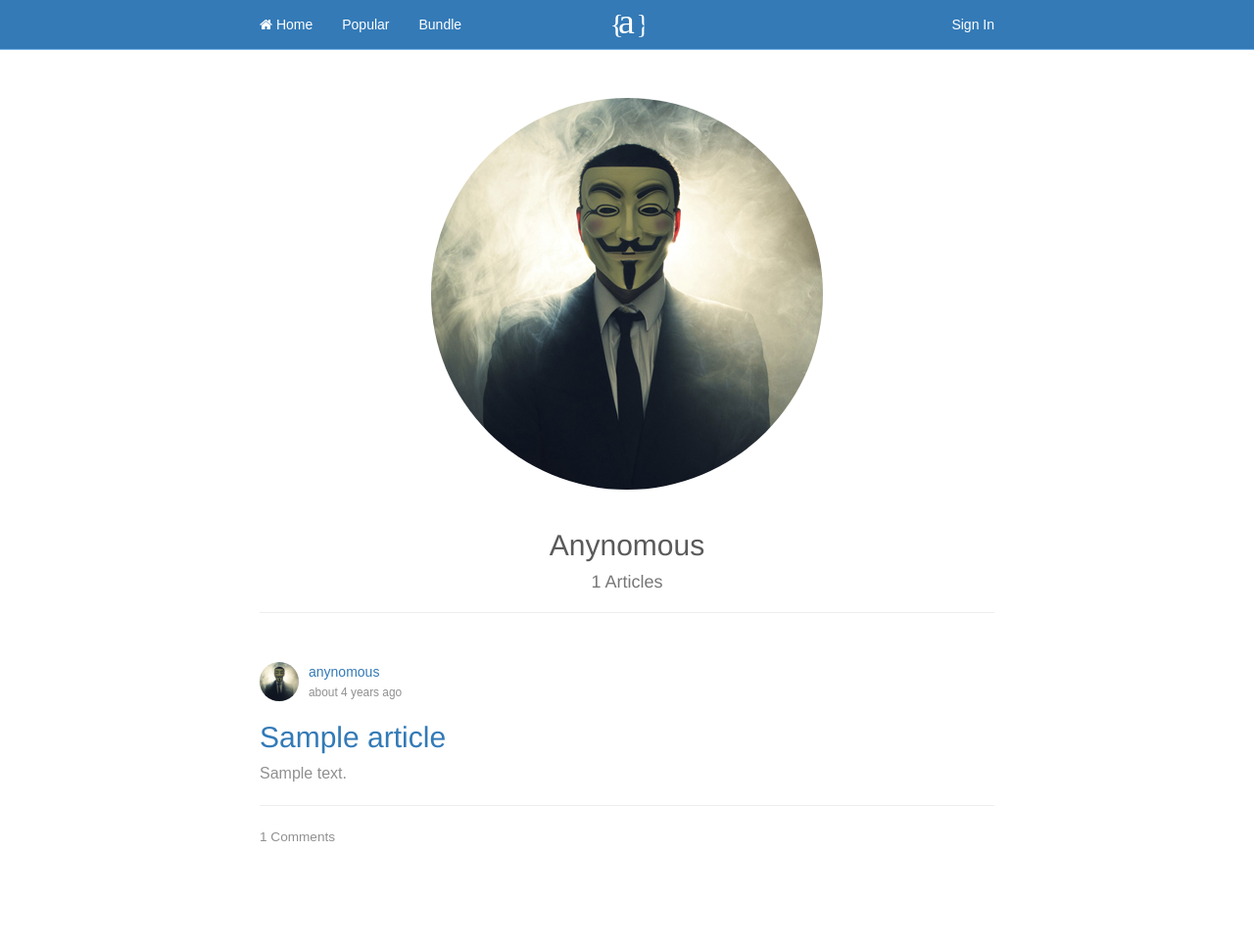
After one commit to tsara27/rails-blog, a Rails app: page /anynomous in a window 1280 px wide. The commit adds this page. Shown: the whole page at 98% size. Run offline with Rails 7, Linux system fonts and the light colour scheme; tables that the repository leaves empty hold one stand-in row (values such as "Sample post"); style sheets or scripts are compiled from the project's sources; parts of the project's set-up code (start-up, migrations or seed data) failed here and were passed over; some libraries are stand-ins or nearby versions.

Commit message:
Anynomous post

```diff
--- a/app/controllers/articles_controller.rb
+++ b/app/controllers/articles_controller.rb
@@ -35,6 +35,7 @@ class ArticlesController < ApplicationController
   def create
       @article = current_user.articles.build(article_params)
       @article.slug = "#{to_slug(params[:article][:title])}-#{randomString(6)}"
+      @article.anon = params[:anon]
 
       if params[:publish]
         @article.published = 1
--- a/app/controllers/users_controller.rb
+++ b/app/controllers/users_controller.rb
@@ -22,6 +22,10 @@ class UsersController < ApplicationController
 		end
 	end
 
+	def anynomous
+		@articles = Article.where('anon = true').all
+	end
+
 	private
 		def user_params
 			params.require(:user).permit(:avatar,:name,:bio)
--- a/app/models/user.rb
+++ b/app/models/user.rb
@@ -36,6 +36,6 @@ class User < ActiveRecord::Base
 
   def feed
     following_ids = "SELECT followed_id FROM Relationships WHERE follower_id = :user_id"
-    Article.where("user_id IN (#{following_ids}) OR user_id = :user_id", user_id: id)
+    Article.where("user_id IN (#{following_ids}) OR user_id = :user_id OR anon = true", user_id: id)
   end
 end
--- a/app/views/partials/_article_list.html.erb
+++ b/app/views/partials/_article_list.html.erb
@@ -1,8 +1,16 @@
 <article class="home-lists">
     <div class="profile-details-feed">
-      <%= image_tag(item.user.avatar.url(:thumb), class: "img-circle") %>
+      <% if item.anon? %>
+        <%= image_tag('anon-thumb.jpg', class: "img-circle") %>
+      <% else %>
+        <%= image_tag(item.user.avatar.url(:thumb), class: "img-circle") %>
+      <% end %>
       <span>
-        <%= link_to item.user.name, item.user %> <br>
+        <% if item.anon? %>
+          <%= link_to "anynomous", anon_path %> <br>
+        <% else %>
+          <%= link_to item.user.name, item.user %> <br>
+        <% end %>
         <small class="mute"><%= time_ago_in_words(item.created_at) %> ago</small>
       </span>
     </div>
--- /dev/null
+++ b/app/views/users/anynomous.html.erb
@@ -0,0 +1,21 @@
+<% provide :title, 'Anynomous' %>
+<div class="container" style="padding-top:50px">
+	<div class="row">
+		<div class="col-md-8 col-md-offset-2">
+			<div class="text-center">
+				<%= image_tag 'anon-medium.jpg', class: "img-circle" %>
+			</div>
+			<header class="page-header text-center">
+				<h2>
+					<%= "Anynomous" %>
+					<br>
+					<small><%= @articles.length %> Articles </small>
+				</h2>
+			</header>
+
+			<% @articles.reverse.each do |item| %>
+				<%= render 'partials/article_list',item: item %>
+			<% end %>
+		</div>
+	</div>
+</div>
--- a/app/views/users/show.html.erb
+++ b/app/views/users/show.html.erb
@@ -28,7 +28,9 @@
 			</header>
 
 			<% @user.articles.reverse.each do |item| %>
-				<%= render 'partials/article_list',item: item %>
+				<% unless item.anon? %>
+					<%= render 'partials/article_list',item: item %>
+				<% end %>
 			<% end %>
 		</div>
 	</div>
--- a/config/routes.rb
+++ b/config/routes.rb
@@ -1,4 +1,7 @@
 Rails.application.routes.draw do
+  root "articles#index"
+  get "/anynomous", to: "users#anynomous", as: "anon"
+
   devise_for :users
   resources :articles do
     resources :comments
@@ -8,7 +11,6 @@ Rails.application.routes.draw do
       get :follwoing, :followers
     end
   end
-  root "articles#index"
 
   resources :relationships, only: [:create, :destroy]
 end
--- /dev/null
+++ b/db/migrate/20151018194901_add_anon_to_article.rb
@@ -0,0 +1,5 @@
+class AddAnonToArticle < ActiveRecord::Migration
+  def change
+    add_column :articles, :anon, :boolean
+  end
+end
```
Also changed, not shown: app/views/articles/_form.html.erb (+6 -2 lines), app/views/articles/show.html.erb (+7 -2 lines), app/assets/images/anon-large.jpg (added), app/assets/images/anon-medium.jpg (added), app/assets/images/anon-thumb.jpg (added), db/schema.rb.
